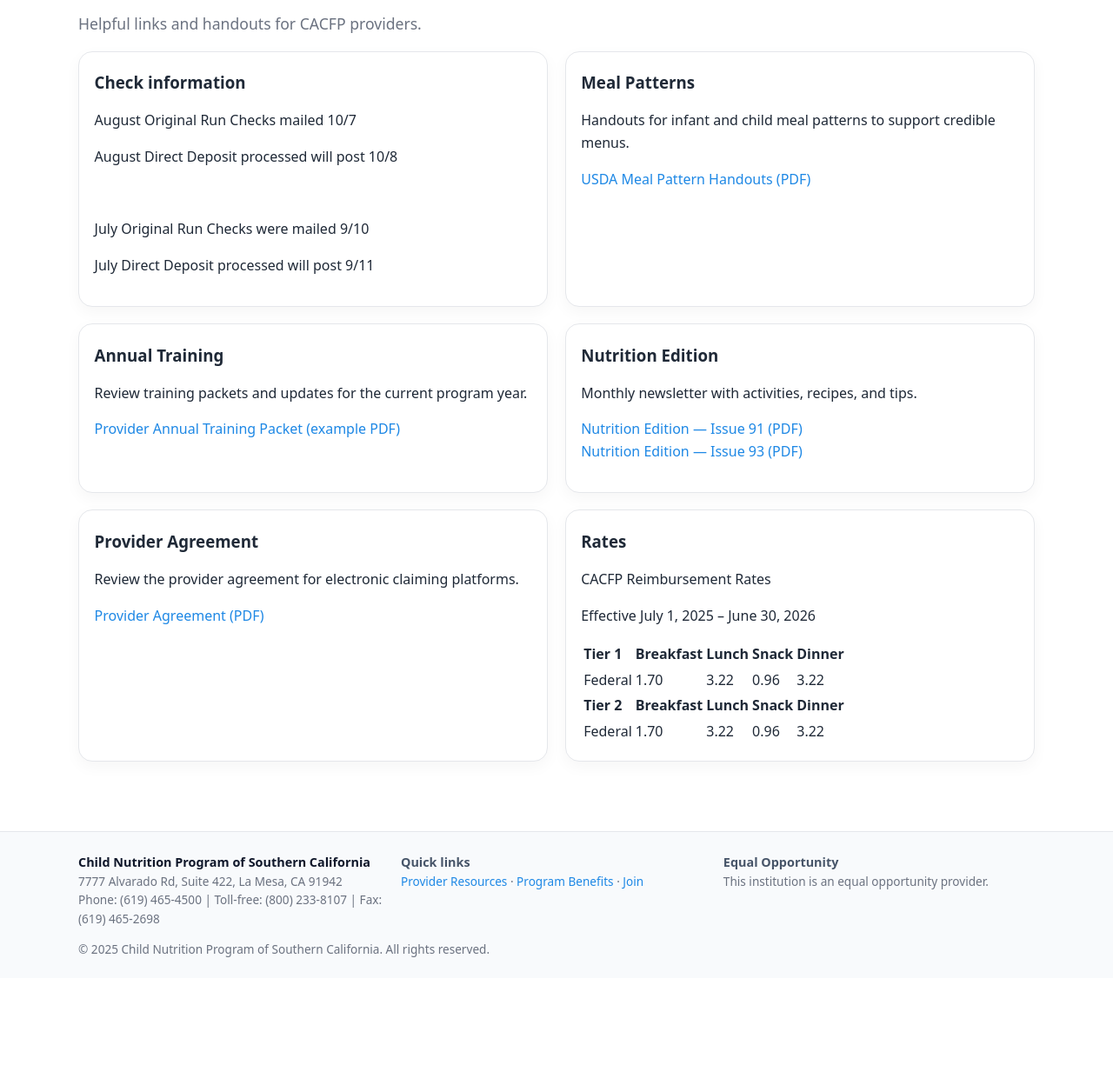
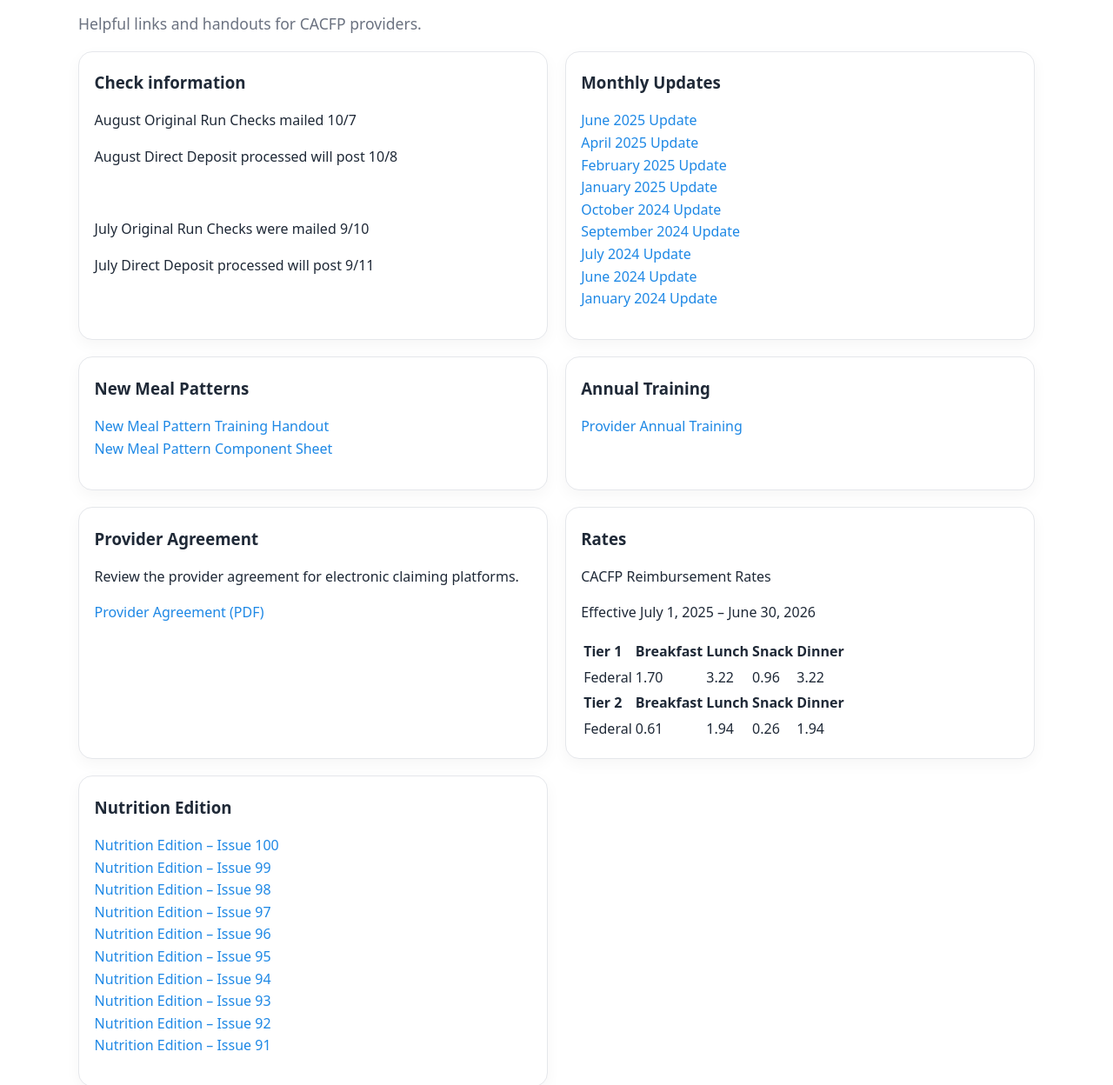
Before and after one commit to FlynnFayman/CNPSCWebsite, a website: page resources.html in a window 1280 px wide. Shown: the part 186-1434 px from the top of the page at 87% size. Before the commit the page ends 1311 px from the top, so only its background shows below. Drawn offline with Linux system fonts and the light colour scheme.

Commit message:
added some more stuff to resources page

```diff
--- a/resources.html
+++ b/resources.html
@@ -43,7 +43,7 @@
         <h1>Provider Resources</h1>
         <p class="lede">Helpful links and handouts for CACFP providers.</p>
         <div class="grid grid-2" style="margin-top:1rem">
-          <div class = "card">
+          <div class="card">
             <h3>Check information</h3>
             <p>August Original Run Checks mailed 10/7</p>
             <p>August Direct Deposit processed will post 10/8</p>
@@ -51,21 +51,39 @@
             <p>July Original Run Checks were mailed 9/10</p>
             <p>July Direct Deposit processed will post 9/11</p>
           </div>
+          <div class = "card">
+            <h3>Monthly Updates</h3>
+            <p>
+              <a>June 2025 Update</a>
+              <br>
+              <a>April 2025 Update </a>
+              <br>
+              <a>February 2025 Update</a>
+              <br>
+              <a>January 2025 Update</a>
+              <br>
+              <a>October 2024 Update</a>
+              <br>
+              <a>September 2024 Update</a>
+              <br>
+              <a>July 2024 Update</a>
+              <br>
+              <a>June 2024 Update </a>
+              <br>
+              <a>January 2024 Update</a>
+            </p>
+          </div>
           <div class="card">
-            <h3>Meal Patterns</h3>
-            <p>Handouts for infant and child meal patterns to support credible menus.</p>
-            <p><a href="https://cnpsc.com/wp-content/uploads/2017/06/USDA-Meal-Pattern-Handouts-Optimized.pdf" target="_blank" rel="noopener">USDA Meal Pattern Handouts (PDF)</a></p>
+            <h3>New Meal Patterns</h3>
+            <p>
+              <a href = "#">New Meal Pattern Training Handout</a>
+              <br>
+              <a href = "#">New Meal Pattern Component Sheet</a>
+            </p>
           </div>
           <div class="card">
             <h3>Annual Training</h3>
-            <p>Review training packets and updates for the current program year.</p>
-            <p><a href="https://cnpsc.com/wp-content/uploads/2020/09/2020-Provider-Annual-Training-Packet-20-21-v3b.pdf" target="_blank" rel="noopener">Provider Annual Training Packet (example PDF)</a></p>
-          </div>
-          <div class="card">
-            <h3>Nutrition Edition</h3>
-            <p>Monthly newsletter with activities, recipes, and tips.</p>
-            <p><a href="https://cnpsc.com/wp-content/uploads/2019/03/ne_issue_91.pdf" target="_blank" rel="noopener">Nutrition Edition — Issue 91 (PDF)</a><br/>
-               <a href="https://cnpsc.com/wp-content/uploads/2019/04/ne_issue_93.pdf" target="_blank" rel="noopener">Nutrition Edition — Issue 93 (PDF)</a></p>
+            <p><a href="" target="_blank" rel="noopener">Provider Annual Training</a></p>
           </div>
           <div class="card">
             <h3>Provider Agreement</h3>
@@ -101,15 +119,40 @@
                 </tr>
                 <tr>
                   <td align="left">Federal</td>
-                  <td align="left">1.70</td>
-                  <td align="left">3.22</td>
-                  <td align="left">0.96</td>
-                  <td align="left">3.22</td>
+                  <td align="left">0.61</td>
+                  <td align="left">1.94</td>
+                  <td align="left">0.26</td>
+                  <td align="left">1.94</td>
                 </tr>
               </tbody>
             </table>
 
           </div>
+          <div class="card">
+          <h3>Nutrition Edition</h3>
+          <p>
+            <a href = "#">Nutrition Edition – Issue 100</a>
+            <br>
+            <a href = "#">Nutrition Edition – Issue 99</a>
+            <br>
+            <a href = "#">Nutrition Edition – Issue 98</a>
+            <br>
+            <a href = "#">Nutrition Edition – Issue 97</a>
+            <br>
+            <a href = "#">Nutrition Edition – Issue 96</a>
+            <br>
+            <a href = "#">Nutrition Edition – Issue 95</a>
+            <br>
+            <a href = "#">Nutrition Edition – Issue 94</a>
+            <br>
+            <a href = "#">Nutrition Edition – Issue 93</a>
+            <br>
+            <a href = "#">Nutrition Edition – Issue 92</a>
+            <br>
+            <a href = "#">Nutrition Edition – Issue 91</a>
+          </p>
+          </div>
+
         </div>
       </div>
     </section>
```
